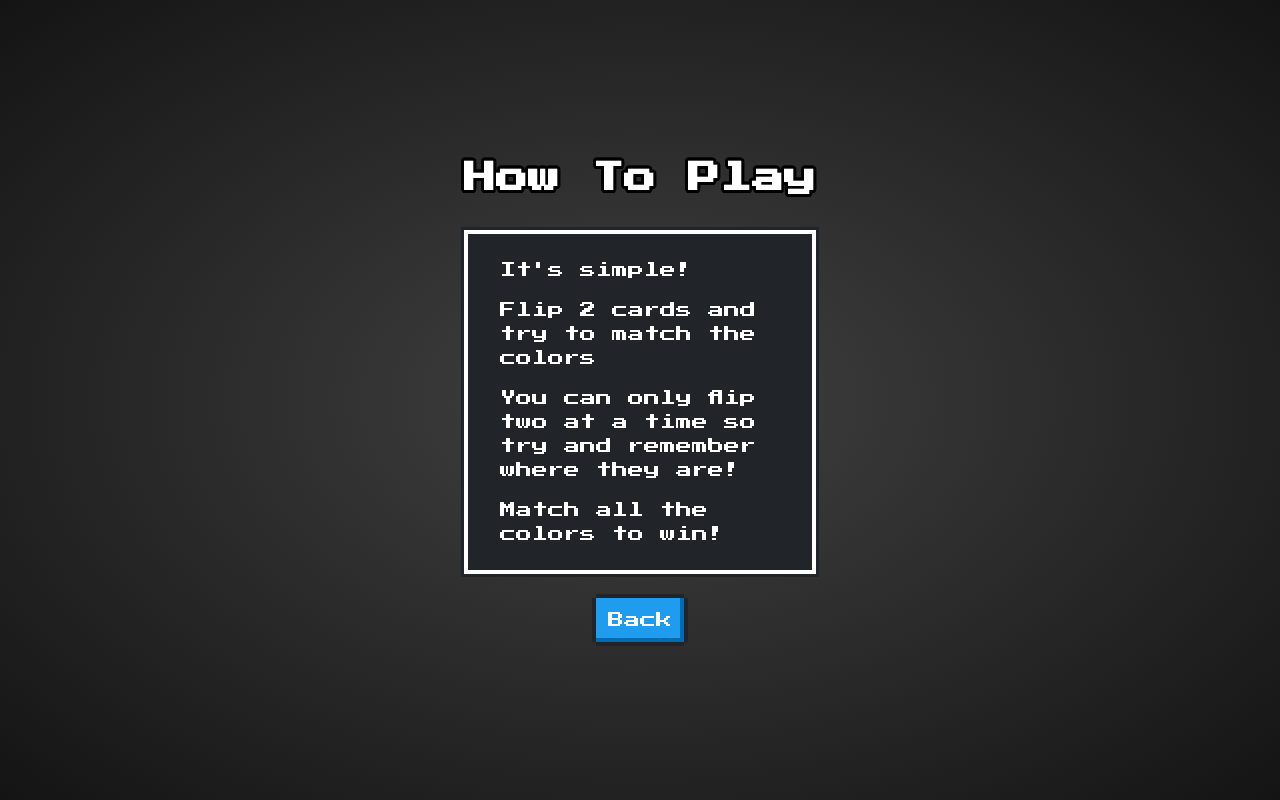
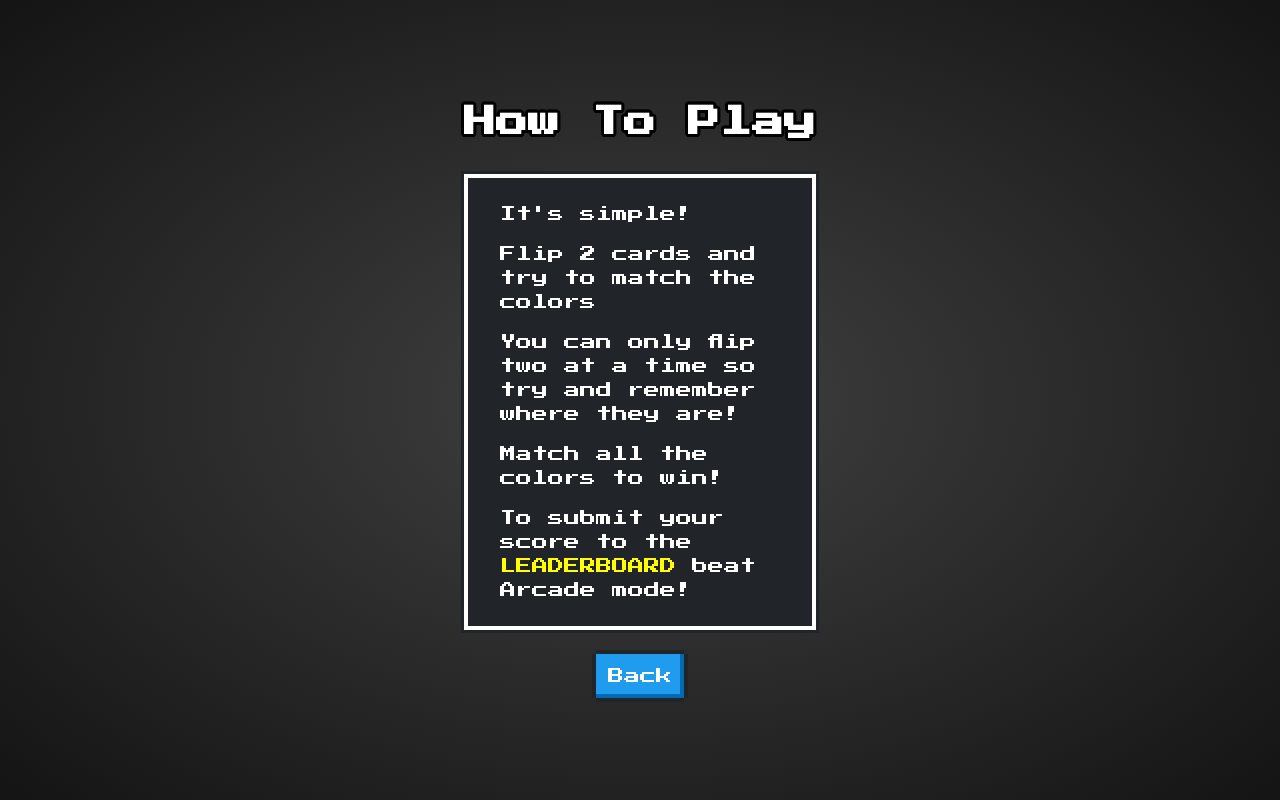
Before and after one commit to jcad57/member-me-game, a React (Vite) app: page /how-to-play in a window 1280 px wide. Built offline with nearby package versions, Linux system fonts and the light colour scheme.

Commit message:
minor tweaks to leaderboard font size and how-to-play text

```diff
--- a/src/components/HowToPlay.jsx
+++ b/src/components/HowToPlay.jsx
@@ -47,6 +47,9 @@ function HowToPlay() {
           </div> */}
           <p>You can only flip two at a time so try and remember where they are!</p>
           <p>Match all the colors to win!</p>
+          <p>
+            To submit your score to the <span className="fnt-clr-yellow">LEADERBOARD</span> beat Arcade mode!
+          </p>
         </div>
         <Button type="is-primary" link="/">
           Back
--- a/src/index.css
+++ b/src/index.css
@@ -416,7 +416,7 @@ body {
   }
 }
 
-@media (max-width: 380px) {
+@media (max-width: 400px) {
   .game-subtitle-s {
     font-size: 1.35rem;
   }
```
